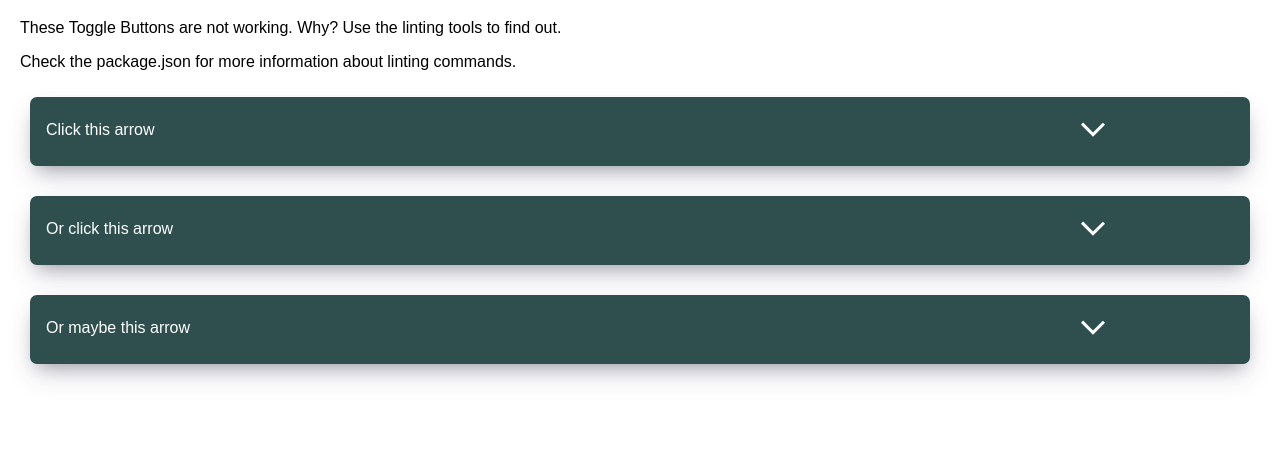
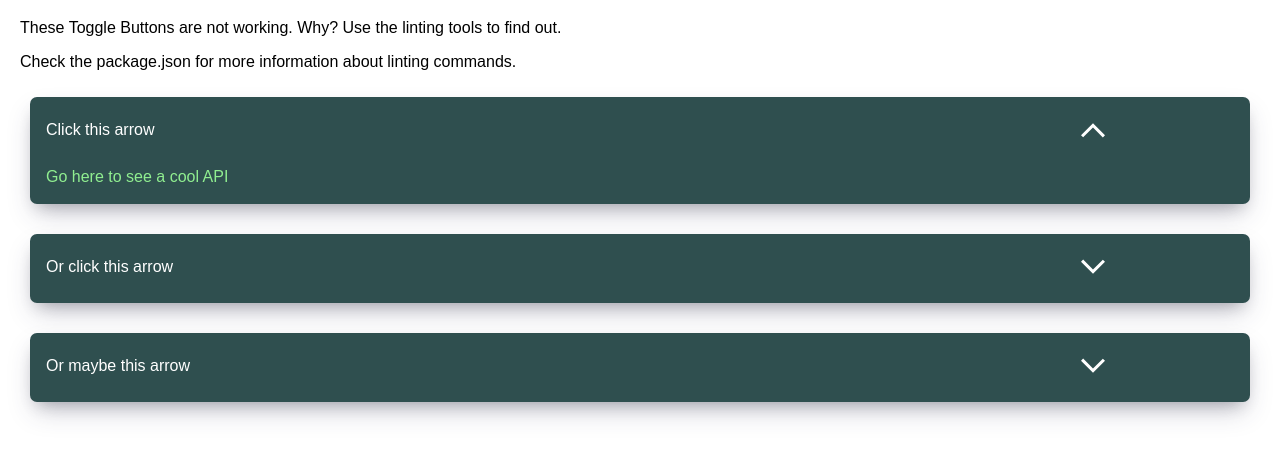
Before and after one commit to izabelladobielewska/linter, a website: page index.html in a window 1280 px wide. Both pictures are taken after a click on the button 1092 px from the left and 192 px from the top of the page. Shown: the part 61-520 px from the top of the page. Drawn offline with Linux system fonts and the light colour scheme.

Commit message:
fix template

```diff
--- a/index.html
+++ b/index.html
@@ -21,7 +21,7 @@
     <ul>
       <li class="card" data-js="card">
         <p>Click this arrow</p>
-        <button type="button" data-js="button" data.js="buttons">
+        <button type="button" data-js="button">
           <svg
             data-js="arrow"
             xmlns="http://www.w3.org/2000/svg"
--- a/index.js
+++ b/index.js
@@ -2,10 +2,10 @@ function toggleButton() {
   const cards = document.querySelectorAll('[data-js=card]');
   cards.forEach(card => {
     const button = card.querySelector('[data-js="button"]');
-    const link = cards.querySelector('[data-js="link"]');
+    const link = card.querySelector('[data-js="link"]');
     const arrow = card.querySelector('[data-js="arrow"]');
     button.addEventListener('click', () => {
-      link.classList.toggle('hide');
+      link.classList.toggle('hidden');
       arrow.classList.toggle('rotate');
     });
   });
```
